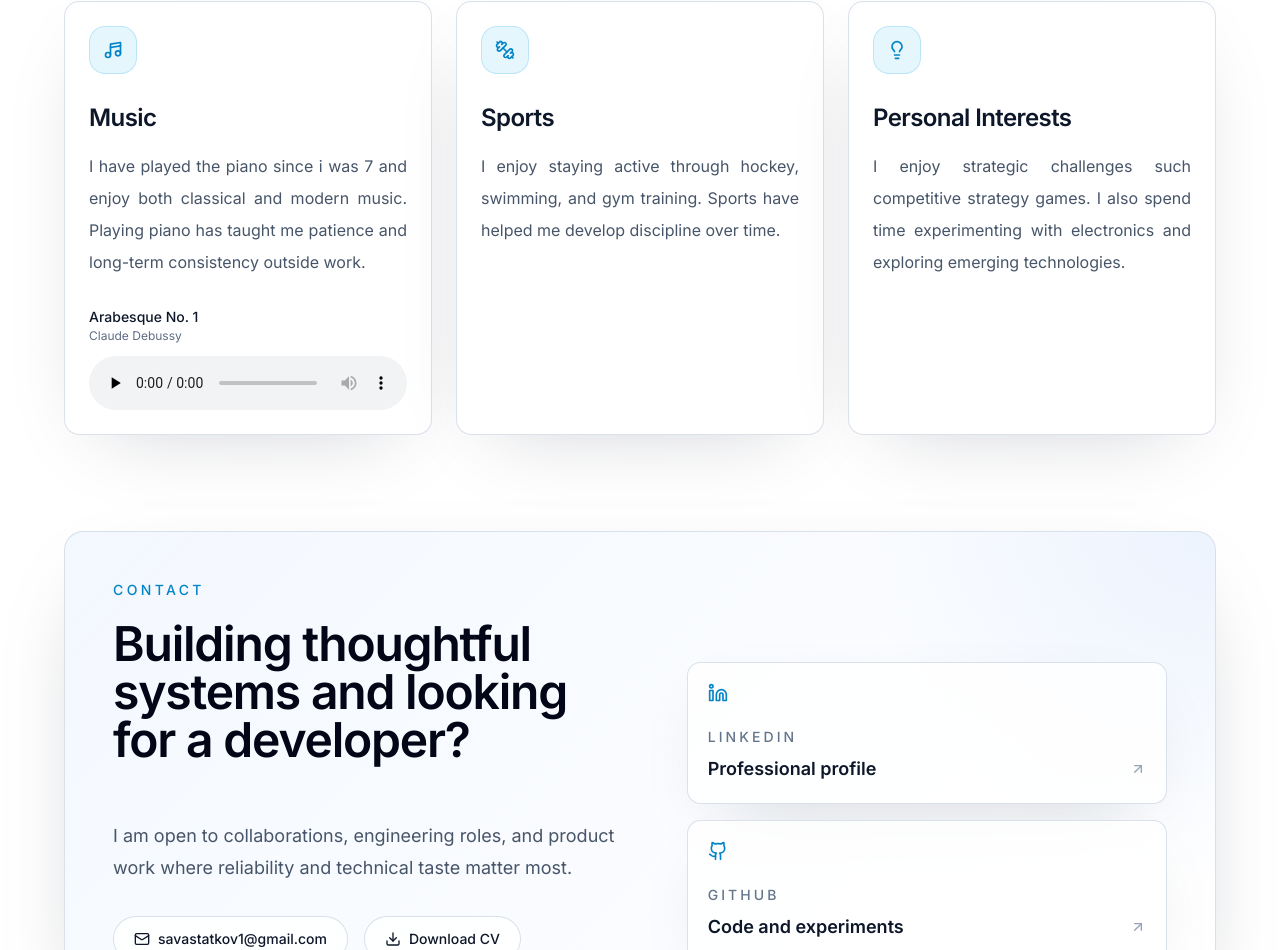
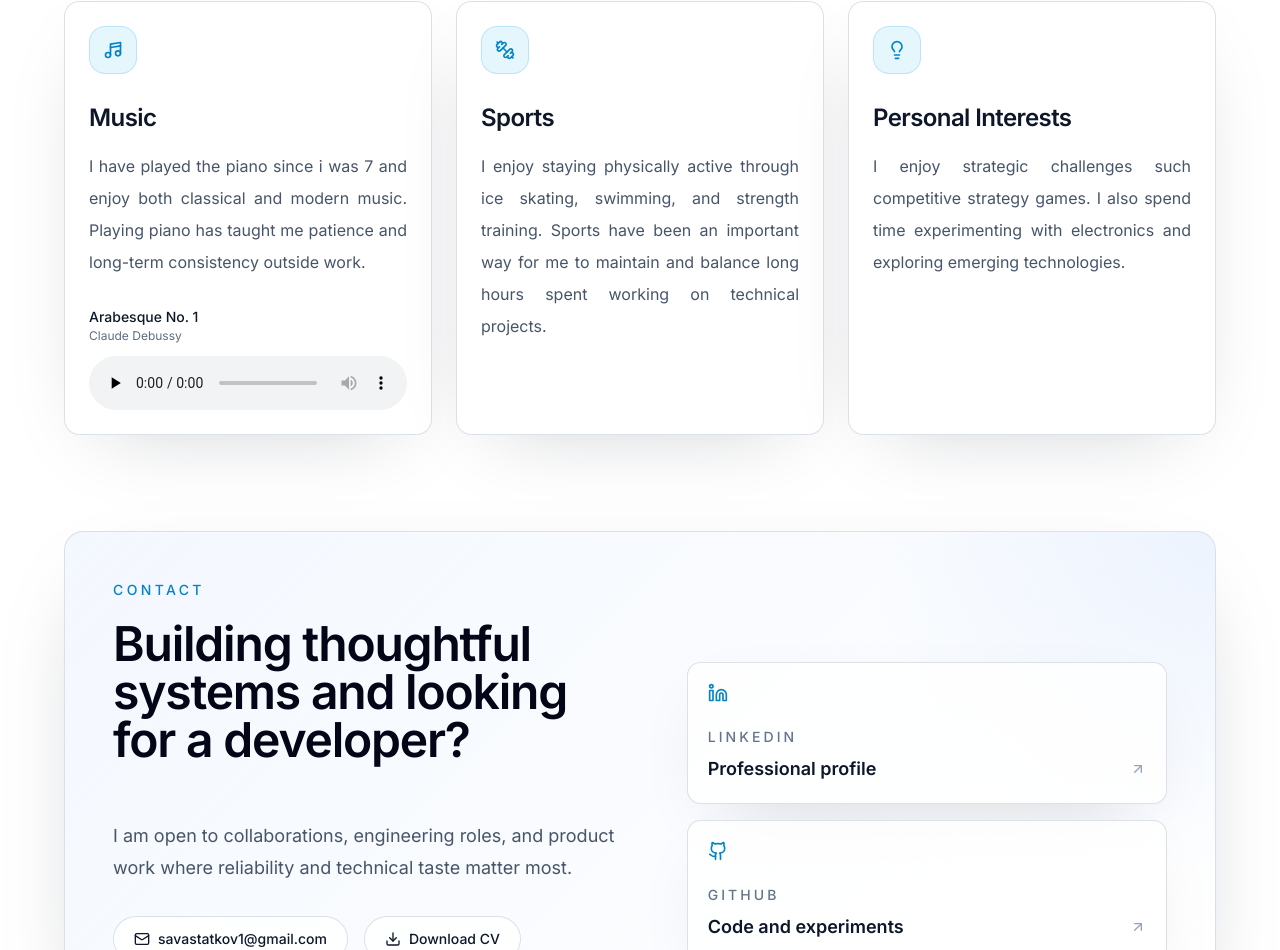
Before and after one commit to Sava-Statkov/Portfolio-Website, a Next.js app: page / in a window 1280 px wide. Shown: the part 6933-7883 px from the top of the page. Built offline with nearby package versions, Linux system fonts and the light colour scheme.

Commit message:
Sports section rework

```diff
--- a/data/portfolio.ts
+++ b/data/portfolio.ts
@@ -82,7 +82,7 @@ export const hobbies: Hobby[] = [
     icon: "sports",
     title: "Sports",
     description:
-      "I enjoy staying active through hockey, swimming, and gym training. Sports have helped me develop discipline over time."
+      "I enjoy staying physically active through ice skating, swimming, and strength training. Sports have been an important way for me to maintain and balance long hours spent working on technical projects."
   },
   {
     icon: "interests",
```
